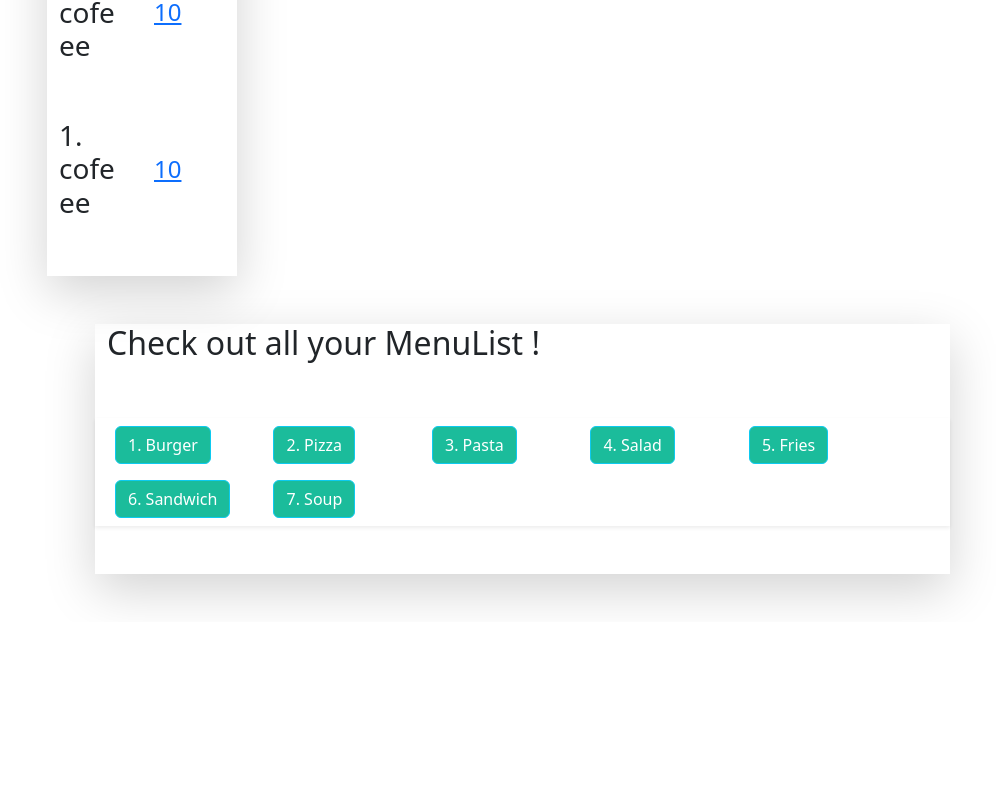
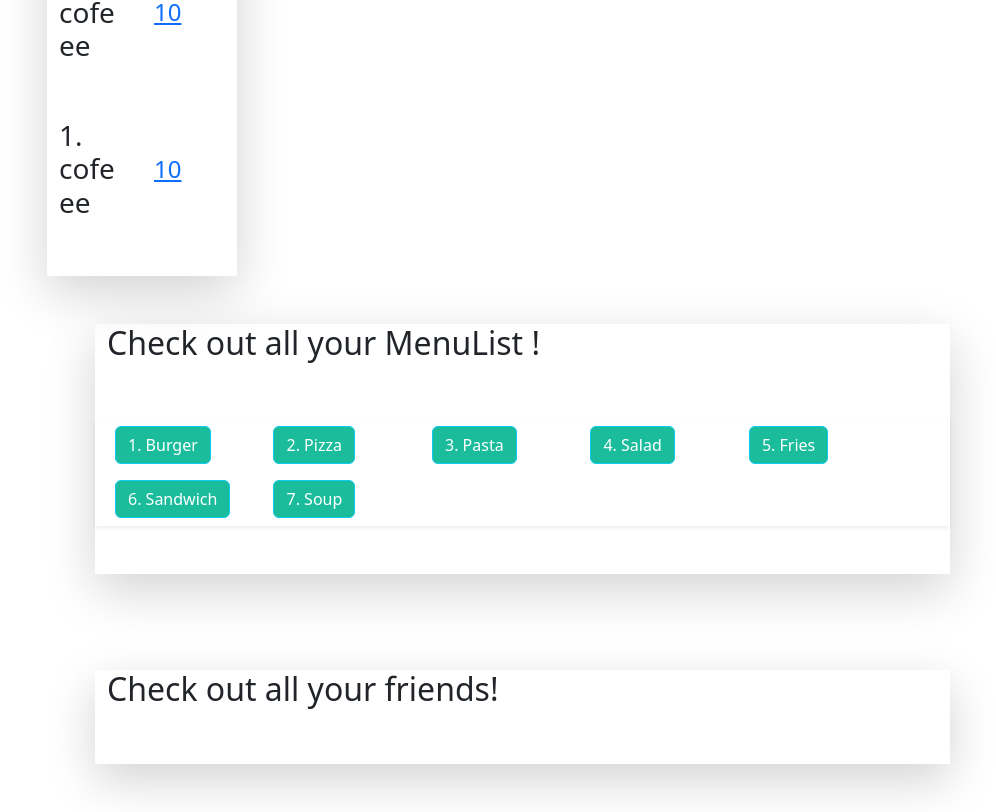
Before and after one commit to khorimoore/RestStar, a React (Vite) app in the folder client/: page / in a window 1280 px wide. Shown: the part 486-1298 px from the top of the page, without its empty margins (23-1019 px from the left). Before the commit the page ends 1108 px from the top, so only its background shows below. Built offline with nearby package versions, Linux system fonts and the light colour scheme.

Commit message:
server changes

```diff
--- a/client/src/components/CustomerOrders.tsx
+++ b/client/src/components/CustomerOrders.tsx
@@ -1,7 +1,7 @@
 import React from 'react';
 
 import type { CustomerOrderData } from "../interfaces/CustomerOrderData";
-import auth from '../utils/auth';
+// import auth from '../utils/auth';
 
 // Define the props for the component
 interface CustomerOrderProps {
--- a/client/src/components/Users.tsx
+++ b/client/src/components/Users.tsx
@@ -1,7 +1,7 @@
 import React from 'react';
 
 import type { UserData } from "../interfaces/UserData";
-import auth from '../utils/auth';
+// import auth from '../utils/auth';
 
 // Define the props for the component
 interface UserListProps {
--- a/client/src/pages/Home.tsx
+++ b/client/src/pages/Home.tsx
@@ -5,6 +5,7 @@ import ErrorPage from "./ErrorPage";
 import MenuList from '../components/MenuList';
 import CustomerOrders from '../components/CustomerOrders';
 import auth from '../utils/auth';
+import Users from '../components/Users'
 
 const Home = () => {
 
@@ -71,6 +72,9 @@ const Home = () => {
                             <div className="col-9 m-5 shadow-lg">
                                 <MenuList menuLists={foodItems} />
                             </div>
+                            <div className="col-9 m-5 shadow-lg">
+                                <Users users={users} />
+                            </div>
                         </div>
 
 
--- a/package.json
+++ b/package.json
@@ -12,7 +12,7 @@
     "install": "cd server && npm i && cd ../client && npm i",
     "client:build": "cd client && npm run build",
     "client:dev": "cd client && npm run dev",
-    "build": "cd server && npm run build",
+    "build": "cd server &&  npm run build",
     "seed": "cd server && npm run seed",
     "render-build": "npm install && npm run build"
   },
```
Also changed, not shown: 1 other file (tests, documents, lock files or other folders).
